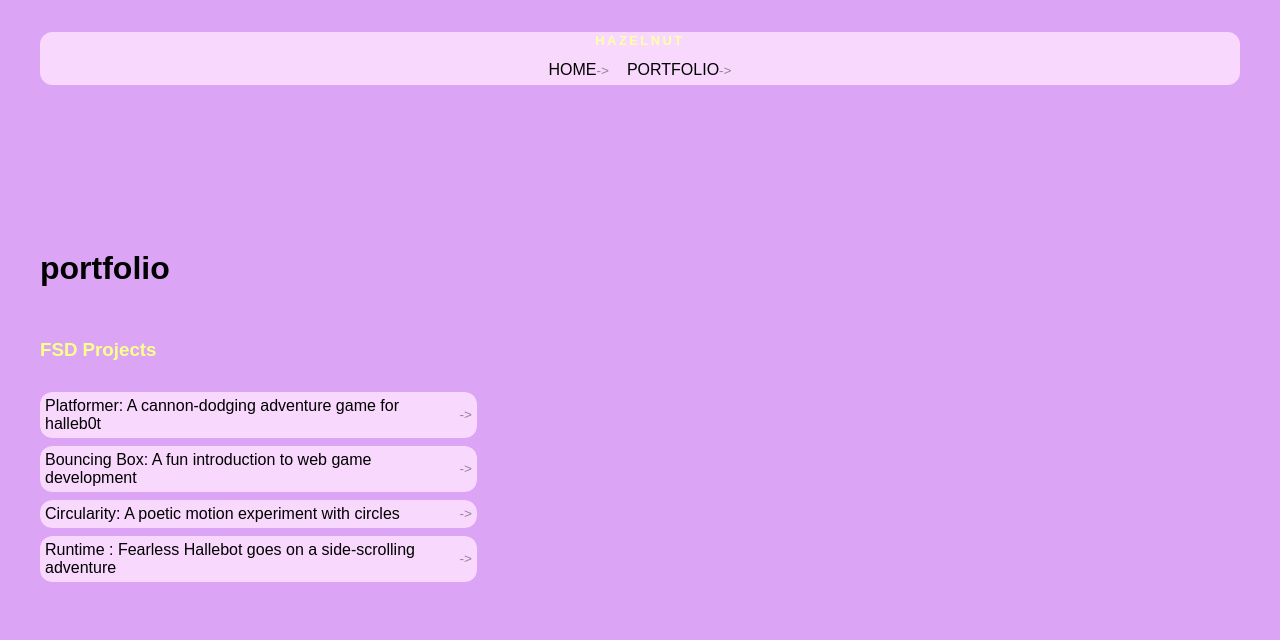
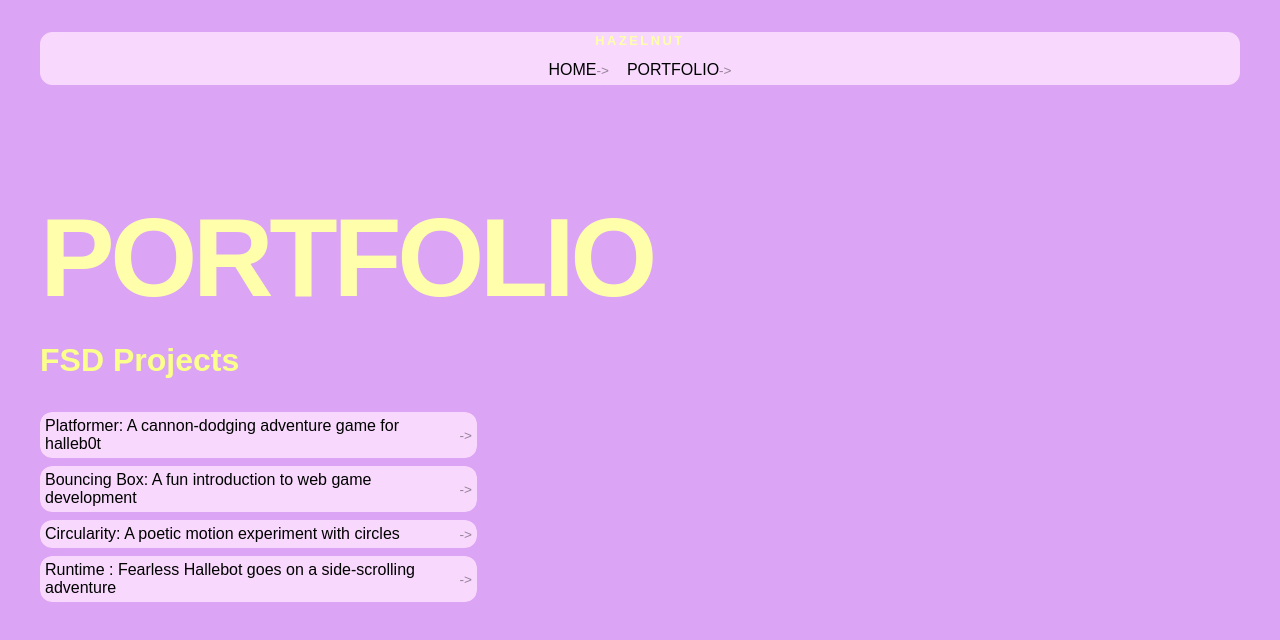
Before and after one commit to peanut-am/peanut-am.github.io, a plain HTML site: page portfolio.html in a window 1280 px wide. Drawn offline with Linux system fonts and the light colour scheme.

Commit message:
EVEN HARDER TO BEAT

```diff
--- a/portfolio.html
+++ b/portfolio.html
@@ -21,8 +21,8 @@
         </nav>
         <main>
           <div class="content">
-            <h1>portfolio</h1>
-            <h3>FSD Projects</h3>
+            <h2>portfolio</h2>
+            <h1>FSD Projects</h1>
             <Ul id="portfolio">
               <li>
                 <a href="fsd-projects/platformer/">Platformer: A cannon-dodging adventure game for halleb0t</a>
--- a/style.css
+++ b/style.css
@@ -144,8 +144,8 @@ nav h1 {
   color: #fff;
 }
 /* Portfolio styles */
-.content h1 {
-  color: black;
+.content h2 {
+  color: #ffffab;
 }
 #portfolio {
   list-style: none;
```
Also changed, not shown: fsd-projects/platformer/platformer.js (+3 -4 lines).
